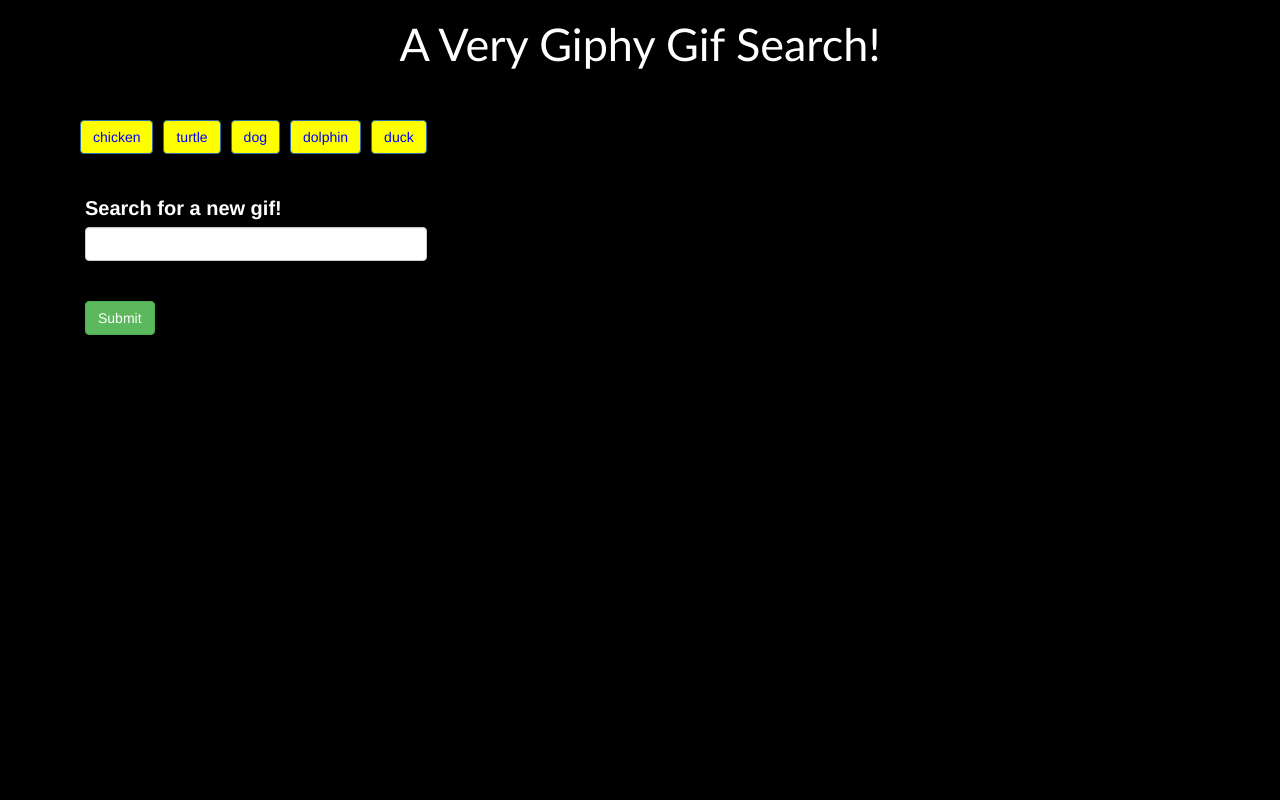
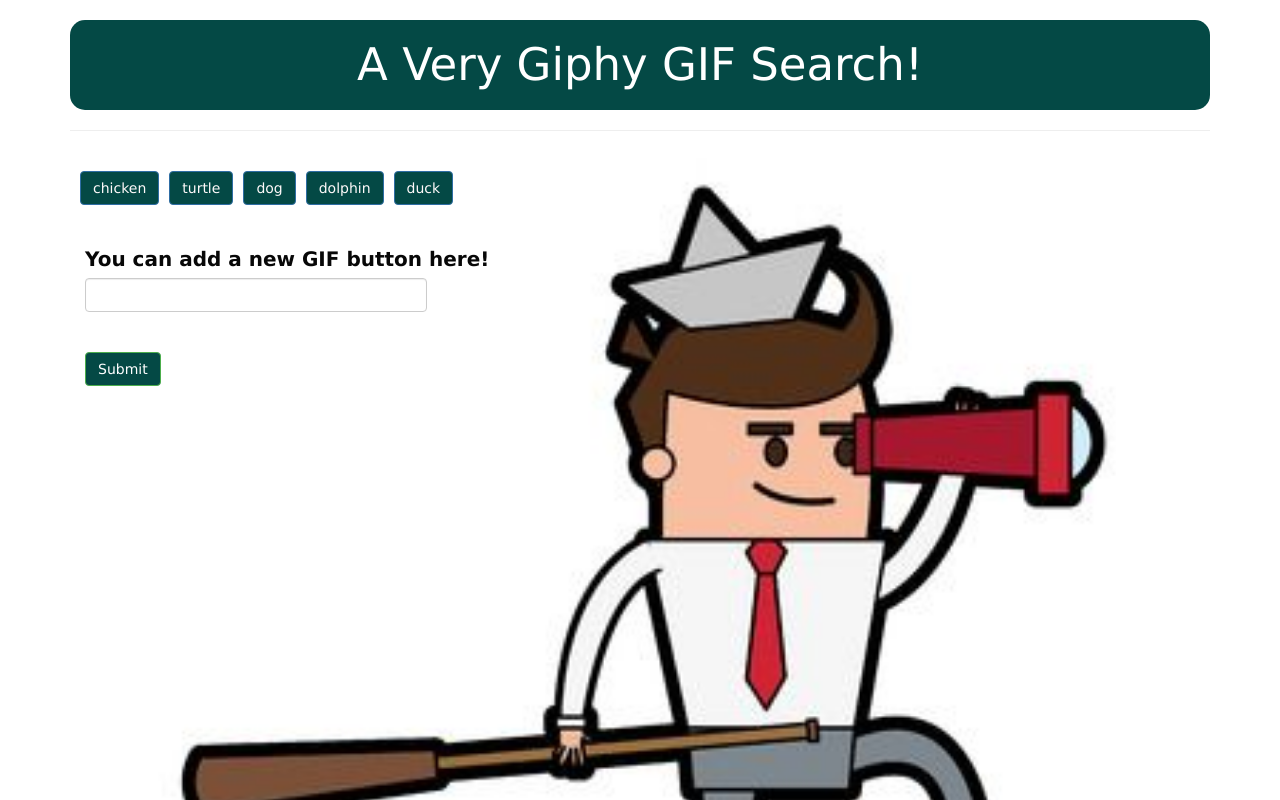
Before and after one commit to IsraelPB/gifSearch-, a plain HTML site: page index.html in a window 1280 px wide. Drawn offline with nearby package versions, Linux system fonts and the light colour scheme.

Commit message:
adding extra style files

```diff
--- a/assets/css/style.css
+++ b/assets/css/style.css
@@ -1,28 +1,35 @@
 body {
-
+   font-family: 'Lucida Sans', 'Lucida Sans Regular', 'Lucida Grande', 'Lucida Sans Unicode', Geneva, Verdana, sans-serif;
+   font-weight: bold;
     background-size: cover;
     background-color: black;
-}
+    background-image: url("../images/tele.jpg") ;
+  background-position: cover;
 
-h1 {
-    font-family: 'Trebuchet MS', 'Lucida Sans Unicode', 'Lucida Grande', 'Lucida Sans', Arial, sans-serif;
+
+
 }
 
 .ratings {
-    color: yellow;
+    color: rgb(5, 5, 5);
     font-family: avenir;
     font-size: 18px;
 }
 
 h1 {
-    color: white;
+    background-color: rgb(4, 73, 69);
+    opacity: 1;
+    color: rgb(255, 255, 255);
     font-size: 45px;
+    padding: 20px;
+    border-radius: 15px;
+
 }
 
 .btn-primary {
     margin-left: 10px;
-    background: yellow;
-    color: blue;
+    background: rgb(4, 73, 69);
+    color: rgb(255, 250, 250);
 }
 
 @media screen and (max-width: 480px) {
@@ -31,7 +38,7 @@ h1 {
         height: 500px;
     }
     body {
-        background-color: red;
+        background-color: rgb(85, 59, 59);
     }
 }
 
@@ -41,5 +48,9 @@ h1 {
 
 #add {
     font-size: 20px;
-    color: white;
+    color: rgb(7, 7, 7);
 }
+
+#add-animal {
+    background-color: rgb(4, 73, 69);
+}
--- a/index.html
+++ b/index.html
@@ -14,15 +14,16 @@
 
 <body>
     <div class="container" style="background: transparent;">
-        <h1 class="text-center">A Very Giphy Gif Search!</h1>
-        <br>
+    <strong><h1 class="text-center">A Very Giphy GIF Search!  </h1> </strong>
+
+<hr>
         <br>
         <div id="animal-buttons"> </div>
         <br>
         <br>
         <div class="container" id="btn" style="background: transparent;">
             <form id="animal-form">
-                <label id="add" for="animal-input">Search for a new gif!</label>
+                <label id="add" for="animal-input">You can add a new GIF button here!</label>
                 <input type="text" class="form-control" id="animal-input">
                 <br>
                 <br>
```
Also changed, not shown: assets/images/tele.jpg (added).
